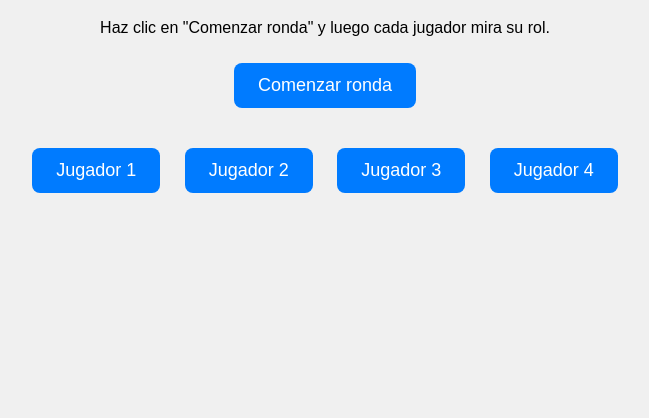
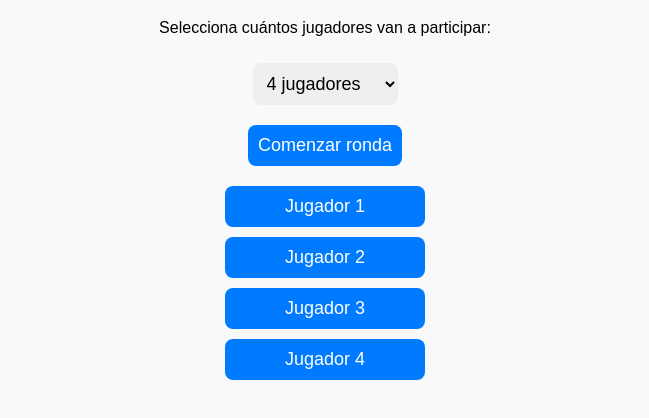
Before and after one commit to agusnu2003/juego-impostor, a plain HTML site: page index.html in a window 1280 px wide. Both pictures are taken after a click on the button "Comenzar ronda". Shown: the part 100-518 px from the top of the page, without its empty margins (315-964 px from the left). Drawn offline with Linux system fonts and the light colour scheme.

Commit message:
Update index.html

```diff
--- a/index.html
+++ b/index.html
@@ -7,40 +7,53 @@
     body {
       font-family: sans-serif;
       text-align: center;
-      background-color: #f0f0f0;
+      background-color: #f8f9fa;
       padding: 30px;
     }
     h1 {
       color: #333;
     }
+    select, button {
+      font-size: 18px;
+      padding: 10px;
+      margin: 10px;
+      border-radius: 8px;
+      border: none;
+    }
     button {
-      font-size: 18px;
-      padding: 12px 24px;
-      margin: 10px;
-      border: none;
-      border-radius: 8px;
-      cursor: pointer;
       background-color: #007bff;
       color: white;
+      cursor: pointer;
     }
     button:hover {
       background-color: #0056b3;
+    }
+    .jugadores-container button {
+      display: block;
+      margin: 10px auto;
+      width: 200px;
     }
   </style>
 </head>
 <body>
 
   <h1>Juego del Impostor ⚽</h1>
-  <p>Haz clic en "Comenzar ronda" y luego cada jugador mira su rol.</p>
+  <p>Selecciona cuántos jugadores van a participar:</p>
 
+  <select id="cantidad" onchange="reiniciar()">
+    <option value="4" selected>4 jugadores</option>
+    <option value="5">5 jugadores</option>
+    <option value="6">6 jugadores</option>
+    <option value="7">7 jugadores</option>
+    <option value="8">8 jugadores</option>
+    <option value="9">9 jugadores</option>
+    <option value="10">10 jugadores</option>
+  </select>
+
+  <br>
   <button onclick="generarRonda()">Comenzar ronda</button>
 
-  <div id="botonesJugadores" style="margin-top: 20px; display: none;">
-    <button onclick="mostrarRol(0)">Jugador 1</button>
-    <button onclick="mostrarRol(1)">Jugador 2</button>
-    <button onclick="mostrarRol(2)">Jugador 3</button>
-    <button onclick="mostrarRol(3)">Jugador 4</button>
-  </div>
+  <div id="jugadores" class="jugadores-container"></div>
 
   <script>
     const jugadores_iconicos = [
@@ -59,9 +72,17 @@
 
     let roles = [];
 
+    function reiniciar() {
+      document.getElementById("jugadores").innerHTML = "";
+      roles = [];
+    }
+
     function generarRonda() {
-      const jugadorRandom = jugadores_iconicos[Math.floor(Math.random() * jugadores_iconicos.length)];
-      roles = [jugadorRandom, jugadorRandom, jugadorRandom, "IMPOSTOR"];
+      const cantidad = parseInt(document.getElementById("cantidad").value);
+      const jugadorElegido = jugadores_iconicos[Math.floor(Math.random() * jugadores_iconicos.length)];
+
+      roles = Array(cantidad - 1).fill(jugadorElegido);
+      roles.push("IMPOSTOR");
 
       // Mezclar roles
       for (let i = roles.length - 1; i > 0; i--) {
@@ -69,13 +90,19 @@
         [roles[i], roles[j]] = [roles[j], roles[i]];
       }
 
-      document.getElementById("botonesJugadores").style.display = "block";
-      alert("¡Ronda lista! Cada jugador debe mirar su rol por separado.");
-    }
+      const container = document.getElementById("jugadores");
+      container.innerHTML = "";
 
-    function mostrarRol(numero) {
-      alert(`🎭 Tu rol es: ${roles[numero]}`);
+      for (let i = 0; i < cantidad; i++) {
+        const btn = document.createElement("button");
+        btn.innerText = `Jugador ${i + 1}`;
+        btn.onclick = () => alert(`🎭 Tu rol es: ${roles[i]}`);
+        container.appendChild(btn);
+      }
+
+      alert("¡Ronda lista! Cada jugador debe mirar su rol en secreto.");
     }
   </script>
+
 </body>
 </html>
```
